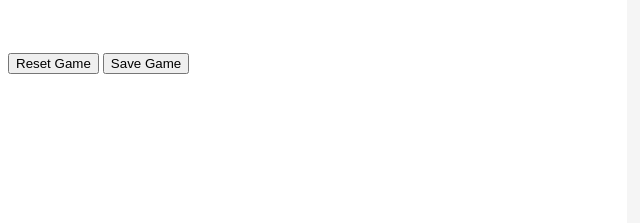
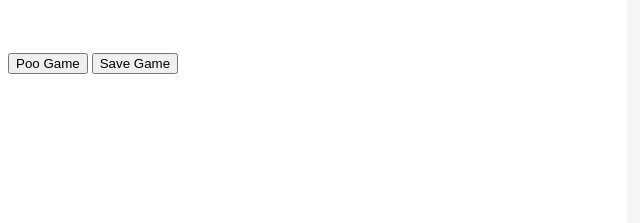
Before and after one commit to Harvelon365/Cash-Clicker, a plain HTML site: page index.html in a window 1280 px wide. Shown: the part 290-513 px from the top of the page, 0-640 px from the left. Drawn offline with Linux system fonts and the light colour scheme.

Commit message:
Update index.html

```diff
--- a/index.html
+++ b/index.html
@@ -23,7 +23,7 @@
             </center>
             <div class="sectionFooter">
                 <h5></h5>
-                <button onclick="resetGame();">Reset Game</button>
+                <button onclick="resetGame();">Poo Game</button>
                 <button onclick="saveGame();">Save Game</button>
             </div>
         </div>
```
